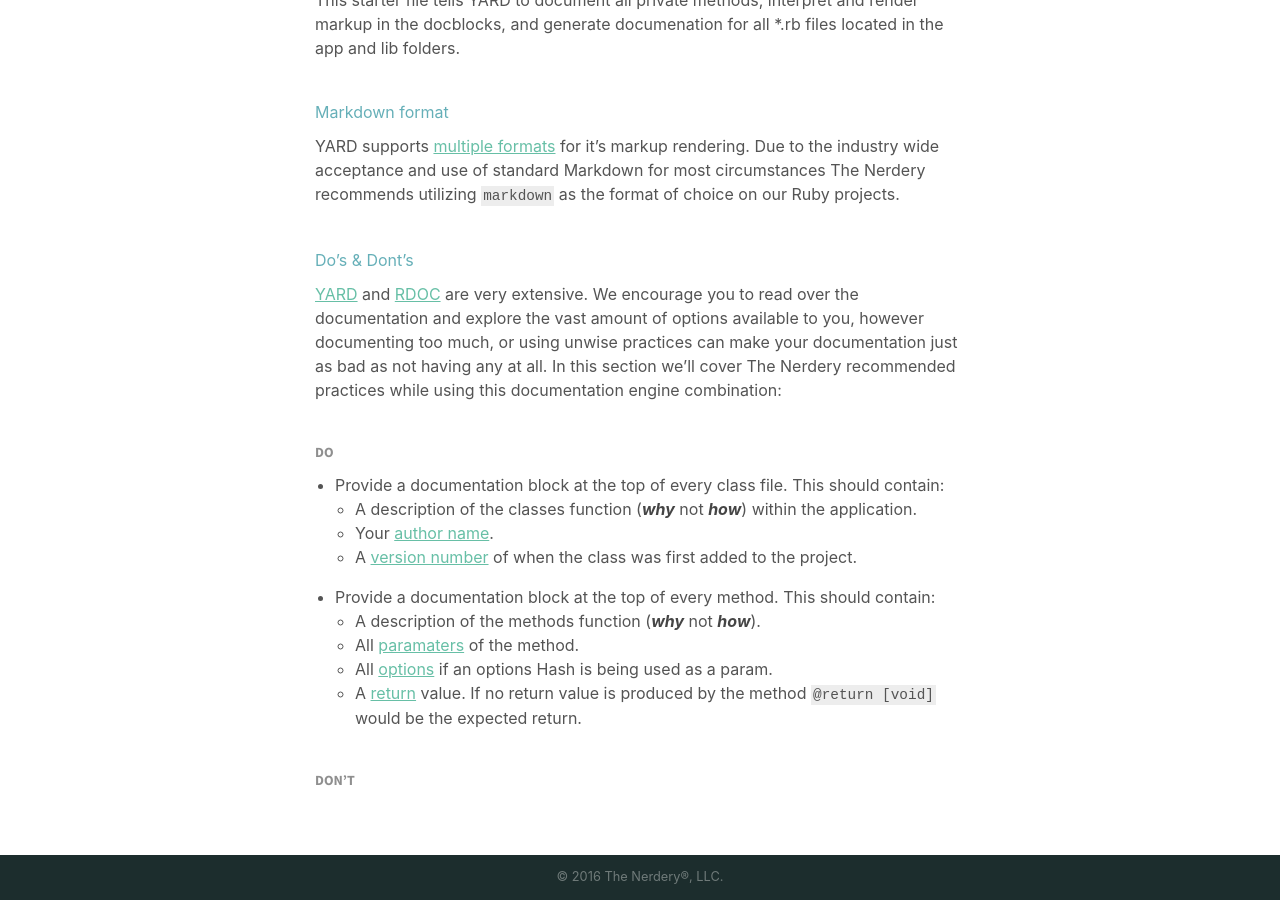
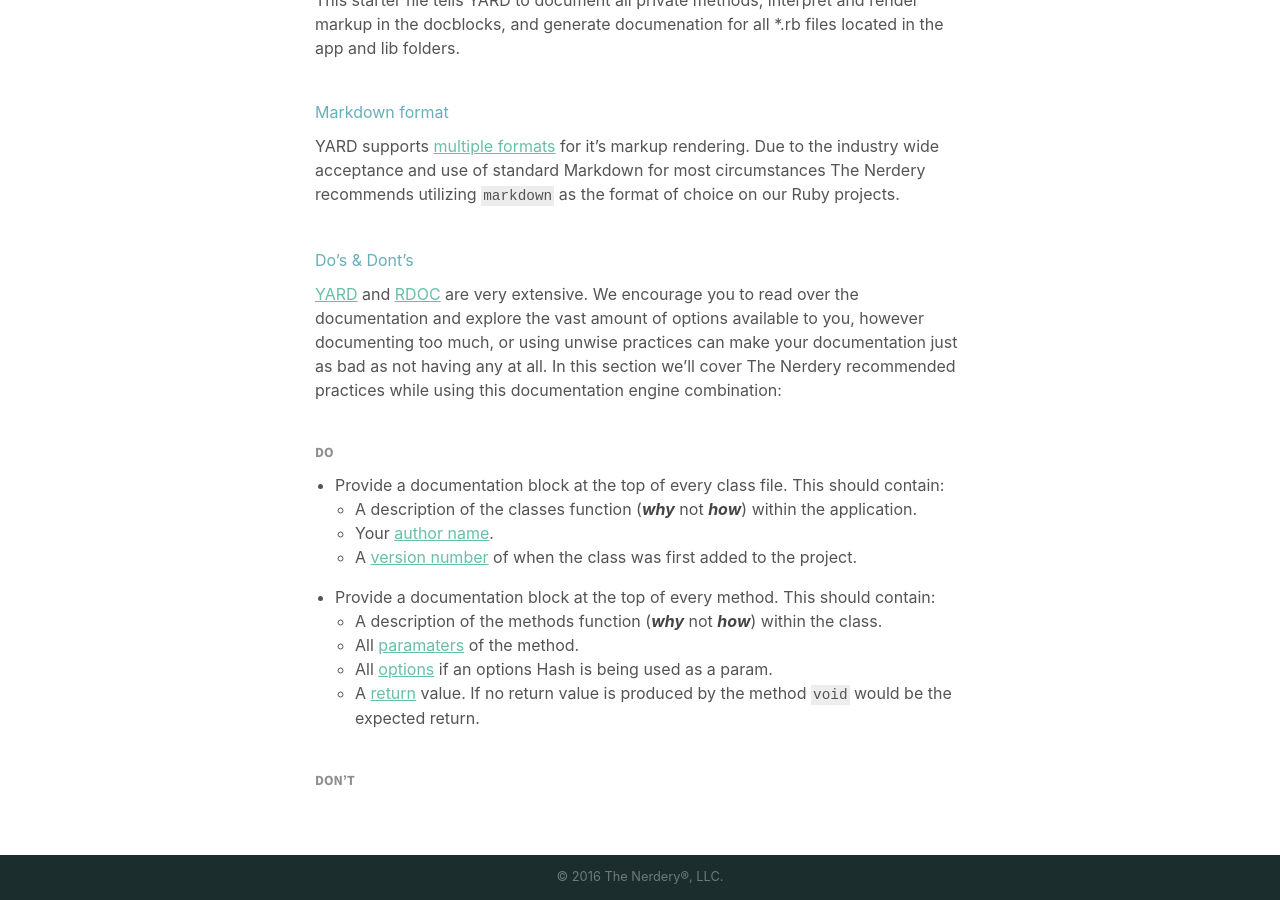
Before and after one commit to thenerdery/ruby-standards, a Jekyll site: the page built from index.md, in a window 1280 px wide and 900 px high, scrolled down 11002 px. Built offline with Jekyll 4.4.1, drawn with Linux system fonts in a browser that asks for light colours; some web fonts are replaced.

Commit message:
Adding do's and dont's

```diff
--- a/index.md
+++ b/index.md
@@ -276,9 +276,9 @@ YARD supports [multiple formats](http://www.rubydoc.info/gems/yard/file/docs/Get
     * Your [author name](http://www.rubydoc.info/gems/yard/file/docs/Tags.md#author).
     * A [version number](http://www.rubydoc.info/gems/yard/file/docs/Tags.md#since) of when the class was first added to the project.
 * Provide a documentation block at the top of every method. This should contain:
-    * A description of the methods function (___why___ not ___how___).
+    * A description of the methods function (___why___ not ___how___) within the class.
     * All [paramaters](http://www.rubydoc.info/gems/yard/file/docs/Tags.md#param) of the method.
     * All [options](http://www.rubydoc.info/gems/yard/file/docs/Tags.md#option) if an options Hash is being used as a param.
-    * A [return](http://www.rubydoc.info/gems/yard/file/docs/Tags.md#return) value. If no return value is produced by the method `@return [void]` would be the expected return.
+    * A [return](http://www.rubydoc.info/gems/yard/file/docs/Tags.md#return) value. If no return value is produced by the method `void` would be the expected return.
 
 #### __DON'T__
```
